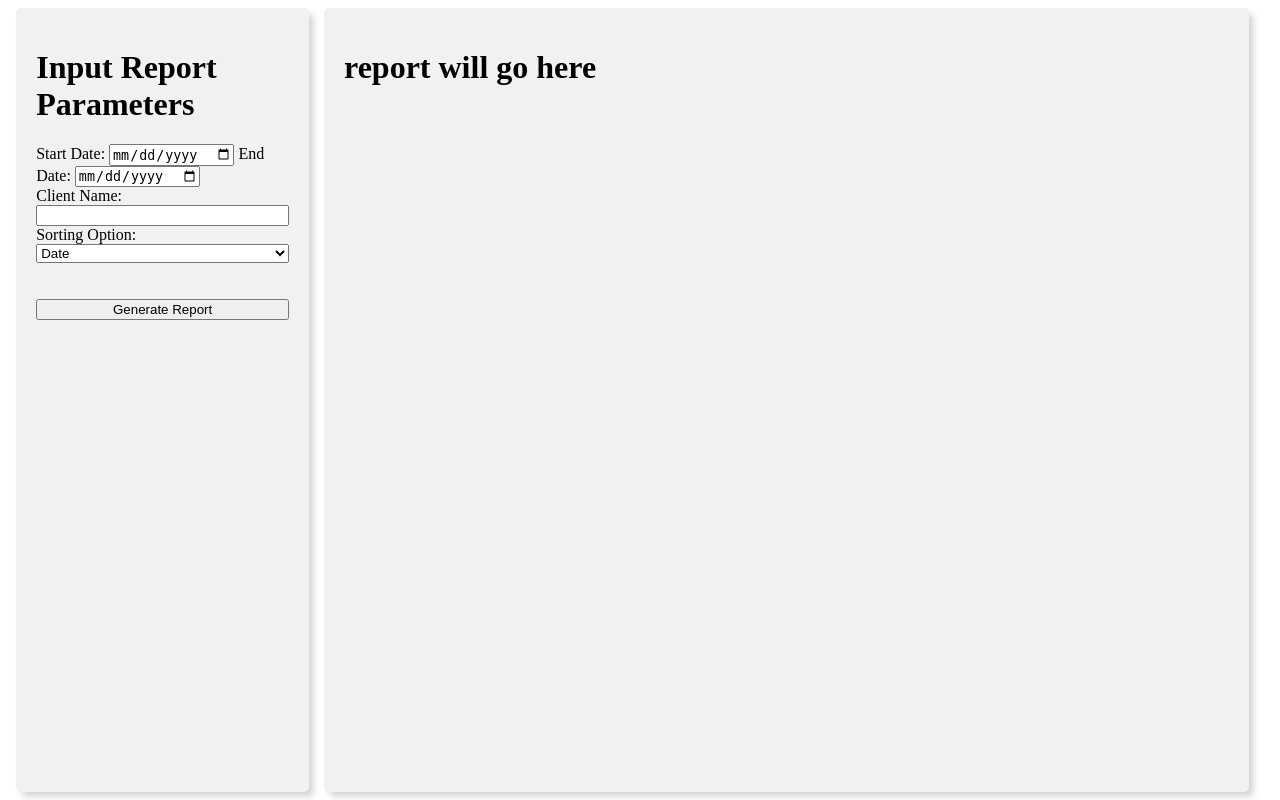
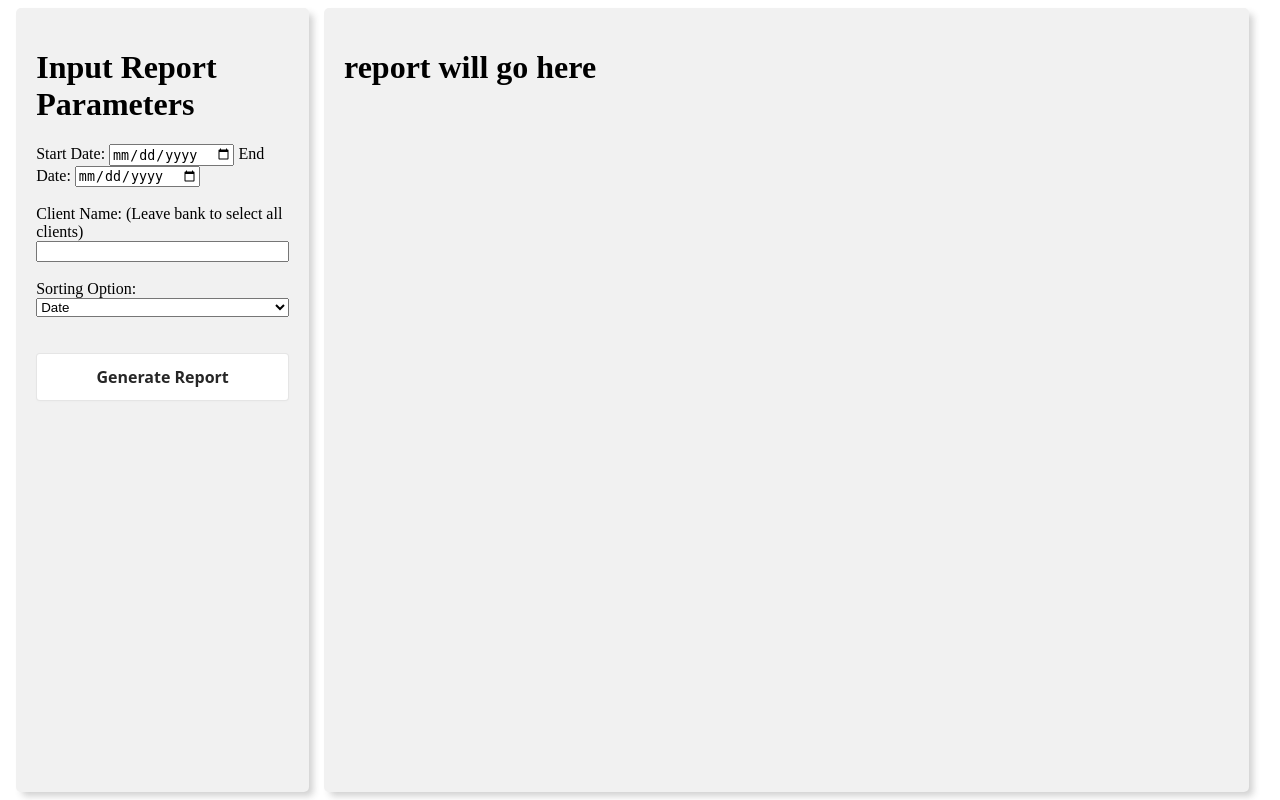
Before and after one commit to khowellmobile/practice-cs-tool, a Django app: page /generate_report/ in a window 1280 px wide. Run offline with Django 4.2, Linux system fonts and the light colour scheme; a user stored in the database is signed in.

Commit message:
Adjusted spacing in the form

```diff
--- a/cs_app/templates/generate_report.html
+++ b/cs_app/templates/generate_report.html
@@ -26,11 +26,11 @@
 
                             <label for="end_date">End Date:</label>
                             <input type="date" id="end_date" name="end_date" required>
-                        </div>
+                        </div> <br><br>
 
                         <div class="div-2">
-                            <label for="client_name">Client Name:</label>
-                        <input type="text" id="client_name" name="client_name">
+                            <label for="client_name">Client Name: (Leave bank to select all clients)</label>
+                        <input type="text" id="client_name" name="client_name"><br>
 
                         <label for="sorting_option">Sorting Option:</label>
                         <select id="sorting_option" name="sorting_option">
@@ -39,7 +39,7 @@
                             <option value="amount">Amount</option>
                         </select><br><br>
 
-                        <input type="submit" value="Generate Report">
+                        <input class="button-1" type="submit" value="Generate Report">
                         </div>
                     </form>
                 </div>
```
